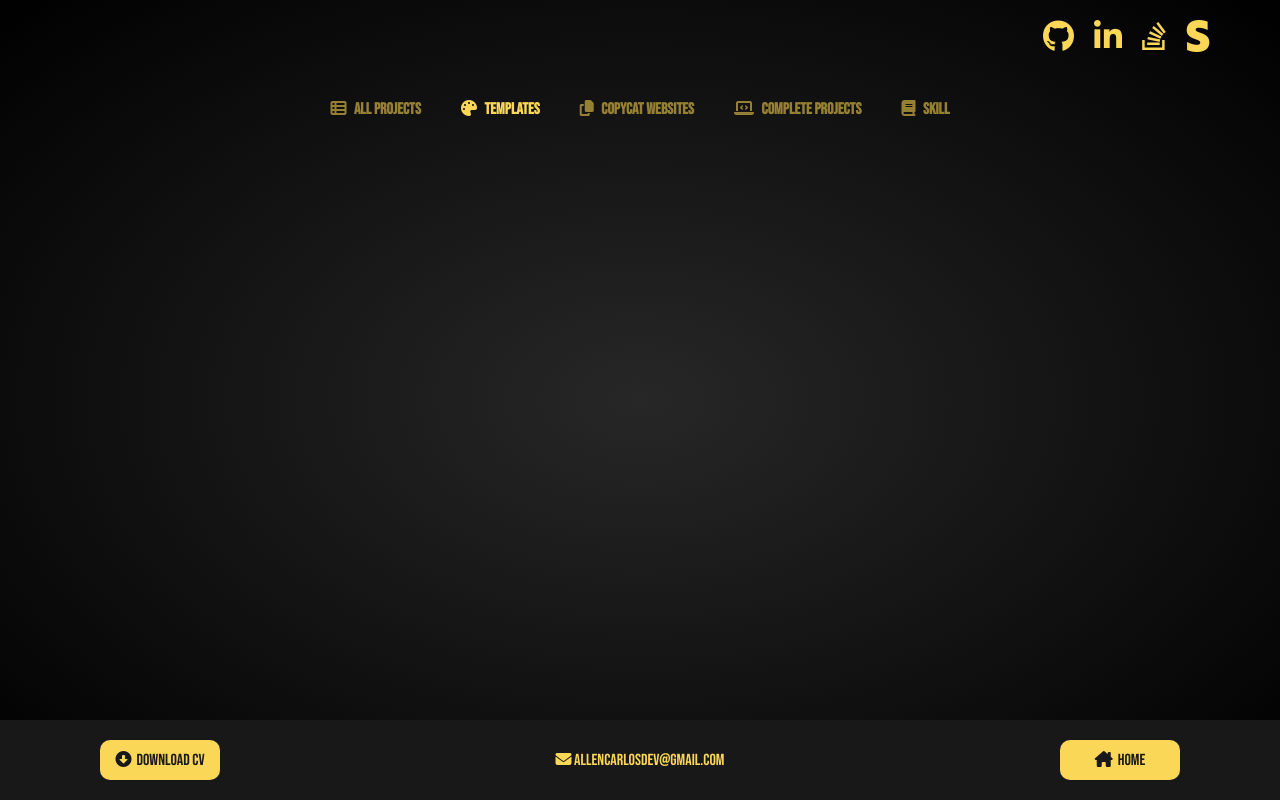
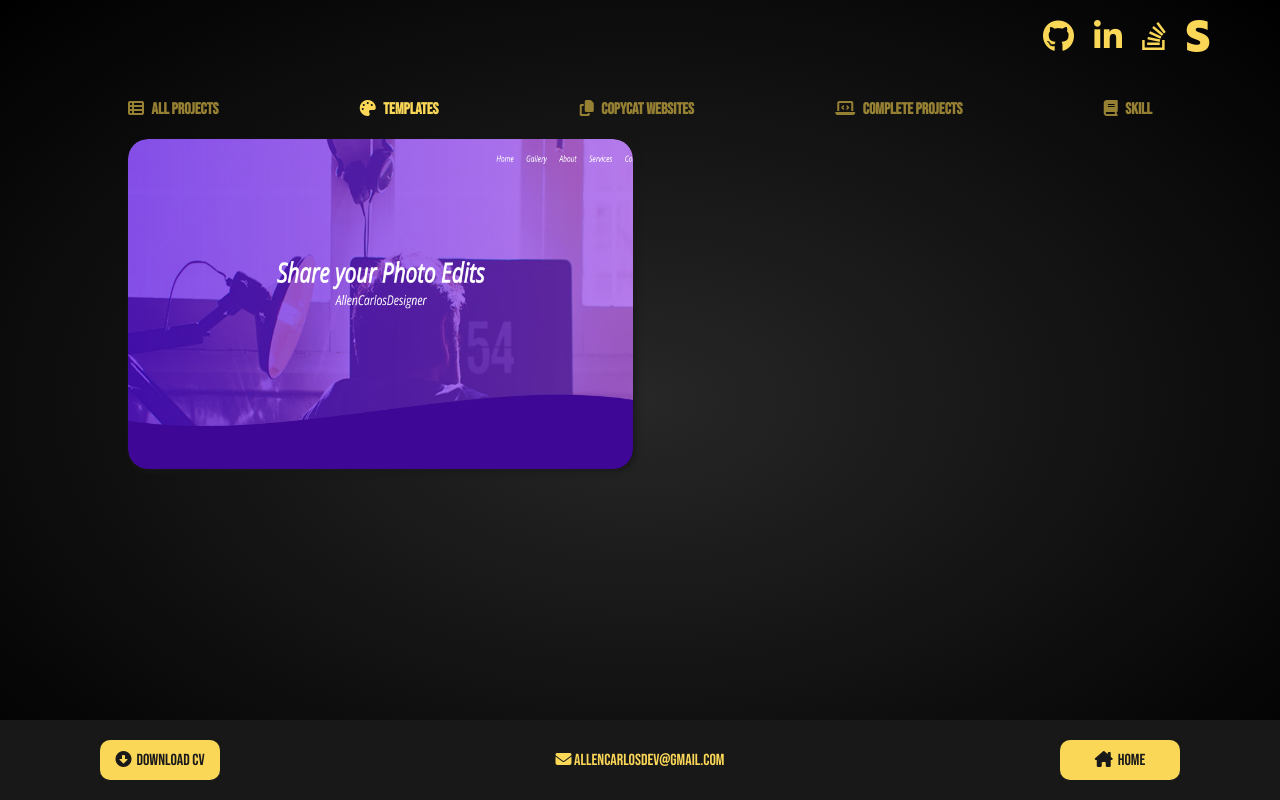
Before and after one commit to allencarlosdev/portfolio, a Vue app: page /templates in a window 1280 px wide. Built offline with nearby package versions, Linux system fonts and the light colour scheme.

Commit message:
Adding list of Templates

```diff
--- a/src/views/TemplatesView.vue
+++ b/src/views/TemplatesView.vue
@@ -7,16 +7,91 @@
       <router-link to="/complete-projects" class="nav__link"><i class="fa-solid fa-laptop-code"></i> Complete projects</router-link>
       <router-link to="/skill" class="nav__link"><i class="fa-solid fa-book"></i> Skill</router-link>
     </nav>
+    <div class="container-templates">
+      <ul class="project-list">
+        <li class="project-list__page" v-for="(project, index) in filterProjects" :key="project.id" :data-index="index"  @mouseover="setIndex(index)" @mouseout="setIndex(false)">
+          <img :class="{'project-list__img':(indexId != index+1),'project-list__imghover':(indexId === index+1)}" :src="project.image" alt="">
+            <div :class="{'card-on':(indexId === index+1), 'card-off':(indexId != index+1)}">
+              <h3 class="card__title">{{project.title}}</h3>
+              <p class="card__text">{{project.objective}}</p>
+              <div class="card-buttons">
+                <a class="card-buttons__project" :href="project.linkGithub" target="_blank">Code</a>
+                <a class="card-buttons__project" :href="project.linkPage" target="_blank">Website</a>
+              </div>
+            </div>
+        </li>
+      </ul>
+    </div>
   </div>
 </template>
 
 <script>
+import gsap from 'vue'
   export default {
+    name: "templates",
+    data(){
+      return{
+        projects:[
+          {
+            id:1,
+            category:"Templates",
+            title:"Allenpage1",
+            image:require("@/assets/allenpage1.svg"),
+            objective:"My goal as a programmer for this static page was to make it as simple as possible without using methodologies, libraries etc.",
+            linkGithub:"https://github.com/allencarlosdev/Allenpage1",
+            linkPage:"I don't have it yet",
+          },
+          {
+            id:2,
+            category:"CopyCat",
+            title:"Allenpage2",
+            image:require("@/assets/allenpage2.svg"),
+            objective:"the goal of this static page is to try to replicate the original page but with some subtle changes in addition to using BEM methodology.",
+            linkGithub:"https://github.com/allencarlosdev/Allenpage2",
+            linkPage:"I don't have it yet",
+          },
+          {
+            id:3,
+            category:"Websites",
+            title:"Allenpage3",
+            image:require("@/assets/allenpage3.svg"),
+            objective:"The goal is to create a complete page for both the backend part (Laravel-MySQL) and the frontend part (Livewire) with its respective administration panel (AdminLTE).",
+            linkGithub:"https://github.com/allencarlosdev/Allenpage3",
+            linkPage:"I don't have it yet",
+          },
+          {
+            id:4,
+            category:"Websites",
+            title:"Portfolio",
+            image:require("@/assets/portfolio.svg"),
+            objective:"It shows all the own projects that I made to show to companies or clients, this page is made with Vuejs.",
+            linkGithub:"https://github.com/allencarlosdev/portfolio",
+            linkPage:"I don't have it yet",
+          },
+        ],
+        indexId:'0',
+      }
+    },
+    methods:{
+    setIndex(value){
+        if (value === false) {
+          this.indexId='0';
+        }else{
+          this.indexId= value + 1;
+        }
+      }
+    },
+    computed: {
+        filterProjects: function (){
+            return this.projects.filter(project => project.category === 'Templates')
+        }
+    }
 
   }
 </script>
 
 <style scoped>
+/* NavBar of the projects */
   .templates {
     position: relative;
     display: flex;
@@ -27,16 +102,15 @@
 
   .nav {
     display: flex;
-        justify-content: center;
+    justify-content: space-between;
+    margin-left: auto;
+    margin-right: auto;
+    width: 80%;
   }
-
   .nav__link {
-        margin-right: 20px;
-        margin-left: 20px;
     font-weight: bold;
     color: var(--letter-gradient);
   }
-
   .router-link-exact-active {
     color: var(--letter-color);
   }
@@ -45,5 +119,80 @@
     margin-right: 5px;
   }
 
+  /* All projects */
+  .container-templates {
+    margin-top: 20px;
+    margin-bottom: 120px;
+    margin-left: auto;
+    margin-right: auto;
+    width: 80%;
+  }
 
+  .project-list {
+    display: grid;
+    gap: 15px;
+    grid-template-columns: repeat(auto-fill, minmax(min(100%, 25rem), 1fr));
+    grid-auto-rows: minmax(150px, 330px);
+  }
+
+  .project-list__page {
+    background-color: var(--background-footer);
+    box-shadow: 2px 2px 6px 0px var(--background-footer);
+    border-radius: 20px;
+    text-align: center;
+    overflow: hidden;
+  }
+
+  .project-list__img {
+    width: 100%;
+    height: 100%;
+    border-radius: 20px;
+    transition: all 2s;
+  }
+  .project-list__imghover {
+    width: 100%;
+    height: 50%;
+    border-radius: 20px;
+    border-bottom-left-radius: 0px;
+    border-bottom-right-radius: 0px;
+    transition: all 2s;
+  }
+
+  .card-on {
+    display: block;
+  }
+
+  .card-off {
+    display: none;
+  }
+
+  .card__title {
+    margin: 5px 0px;
+    font-size: 1.5em;
+    z-index: 100;
+  }
+
+  .card__text {
+    font-size: 1em;
+    margin: 15px;
+  }
+
+  .card-buttons{
+    display: flex;
+    justify-content: space-around;
+  }
+
+  .card-buttons__project {
+    display: flex;
+    align-items: center;
+    justify-content: center;
+    background: var(--letter-color);
+    text-align: center;
+    width: 100px;
+    height: 30px;
+    cursor: pointer;
+    border-radius: 10px;
+    color: var(--background-body);
+
+  }
 </style>
```
Lines whose indentation alone changed are shown as unchanged.
